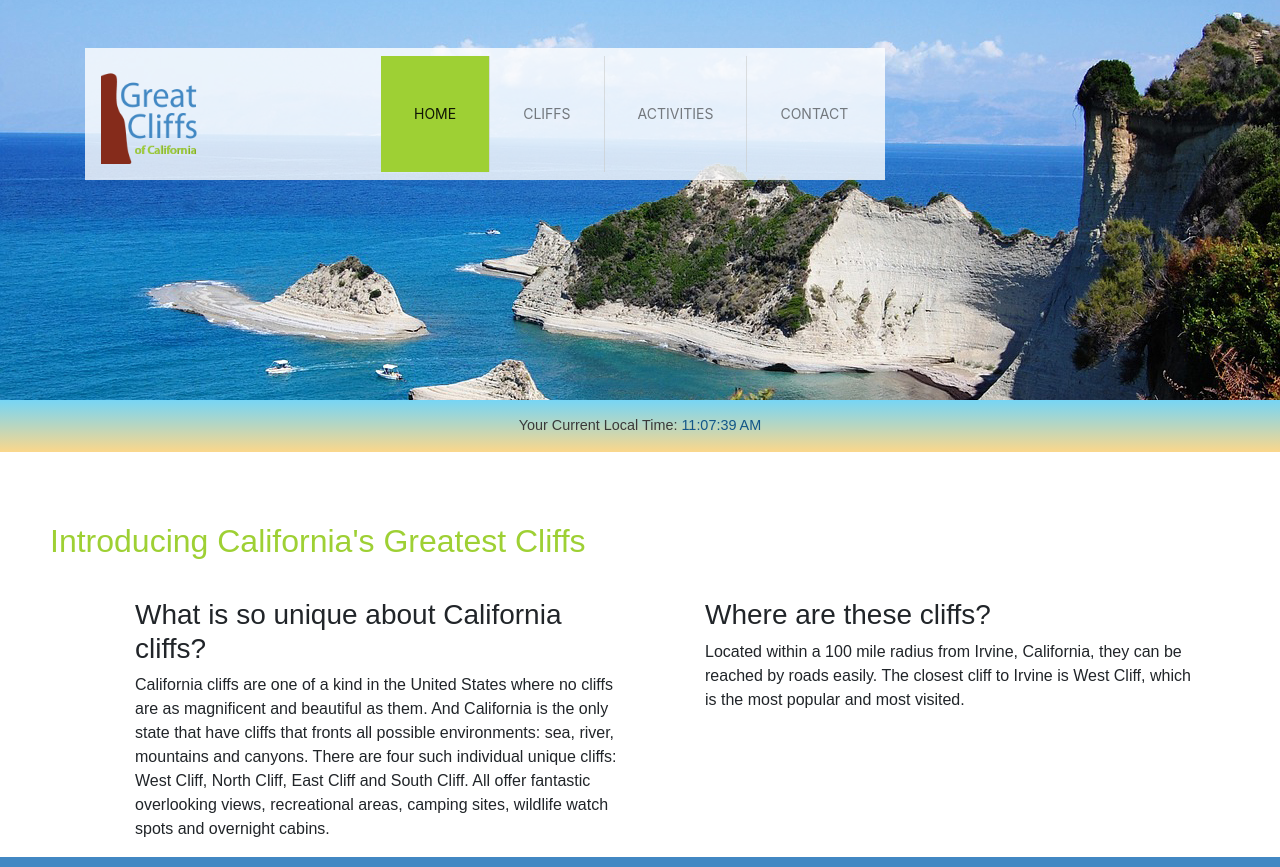
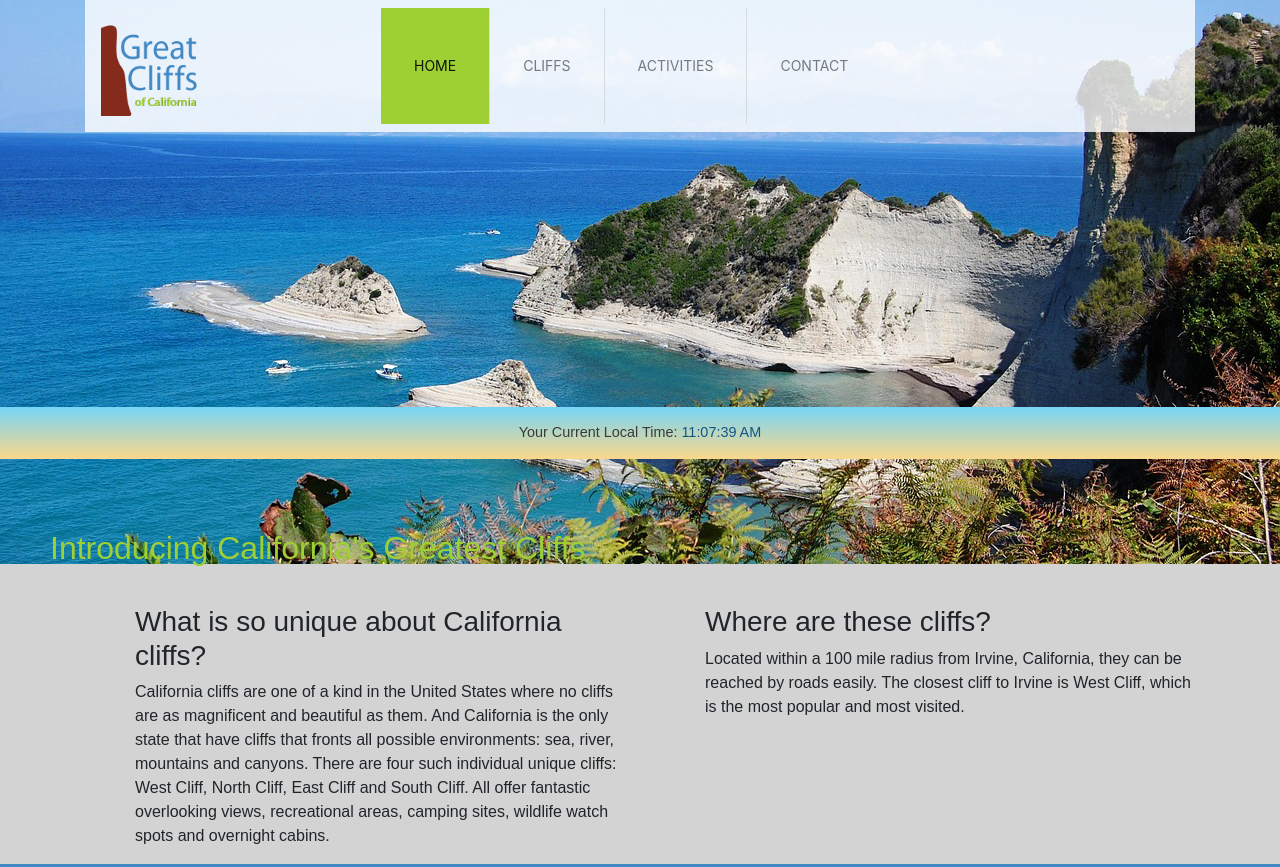
Before and after one commit to GeneralNel/homework-module1, a plain HTML site: page index.html in a window 1280 px wide. Shown: the top 867 px of the page. Drawn offline with nearby package versions, Linux system fonts and the light colour scheme.

Commit message:
adjust header

```diff
--- a/index.html
+++ b/index.html
@@ -11,10 +11,9 @@
 </head>
 
 <body id="home">
-	<header>
 	<div class="container">
 		<div class="main-header">
-				<nav class="navbar navbar-expand-lg navbar-light">
+			<nav class="navbar navbar-expand-lg navbar-light sticky-top">
 				<div class="logo">
 					<img src="images/logo.png" alt="Great Cliffs Logo" />
 				</div>
@@ -41,6 +40,7 @@
 			</nav>
 		</div>
 	</div>
+	<header>
 	</header>
 	<section id="timeofday">
 		<span>Your Current Local Time: </span>
--- a/styles.css
+++ b/styles.css
@@ -1,12 +1,11 @@
 /* Header */
 header {
     width: 100%;
-    min-height: 400px;
-    padding: 3em;
+    min-height: 275px;
 }
 
-#home header {
-    background-size: 1500px;
+#home {
+    background-size: 100% 400px;
     background: no-repeat lightgrey url("images/cliff_ocean.jpg");
 }
 
@@ -27,7 +26,6 @@ header {
 
 .main-header {
     background-color: rgb(255, 255, 255, 0.8);
-    width: 800px;
 }
 
 .main-header .logo img {
```
Lines whose indentation alone changed are shown as unchanged.
